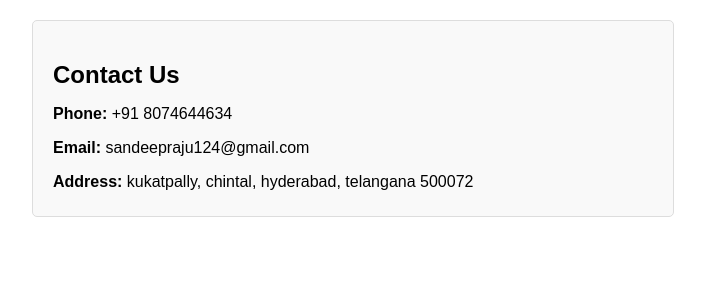
After one commit to sandeepraju124/sandy_blog, a Flask app: page /contact in a window 1280 px wide. The commit adds this page. Shown: the top 300 px of the page, without its empty margins (287-992 px from the left). Run offline with Flask 2, Linux system fonts and the light colour scheme; some libraries are stand-ins or nearby versions.

```diff
--- a/app.py
+++ b/app.py
@@ -76,9 +76,19 @@ def home():
 # terms and conditions screen
 
 @app.route('/termsandconditions', methods=['GET'])
-def tandc():
+def termsandconditions():
 
     return render_template('termconditions.html')
+
+@app.route('/contact', methods=['GET'])
+def contact():
+
+    return render_template('contact.html')
+
+@app.route('/ourservices', methods=['GET'])
+def ourservices():
+
+    return render_template('ourservices.html')
 
 
 
--- /dev/null
+++ b/templates/contact.html
@@ -0,0 +1,43 @@
+<!DOCTYPE html>
+<html lang="en">
+<head>
+<meta charset="UTF-8">
+<meta name="viewport" content="width=device-width, initial-scale=1.0">
+<title>Contact Us</title>
+<style>
+    body {
+        font-family: Arial, sans-serif;
+        margin: 0;
+        padding: 0;
+    }
+
+    .contact-us {
+        background-color: #f9f9f9;
+        padding: 20px;
+        border: 1px solid #ddd;
+        border-radius: 5px;
+        max-width: 600px;
+        margin: 20px auto;
+    }
+
+    .contact-us h2 {
+        font-size: 24px;
+        margin-bottom: 10px;
+    }
+
+    .contact-us p {
+        margin-bottom: 5px;
+    }
+</style>
+</head>
+<body>
+
+<div class="contact-us">
+    <h2>Contact Us</h2>
+    <p><strong>Phone:</strong> +91 8074644634</p>
+    <p><strong>Email:</strong> sandeepraju124@gmail.com</p>
+    <p><strong>Address:</strong> kukatpally, chintal, hyderabad, telangana 500072</p>
+</div>
+
+</body>
+</html>
```
Also changed, not shown: templates/index.html (+47 -29 lines), templates/ourservices.html (added, +45 -0 lines), templates/termconditions.html (+8 -4 lines), static/css/styles.css.
